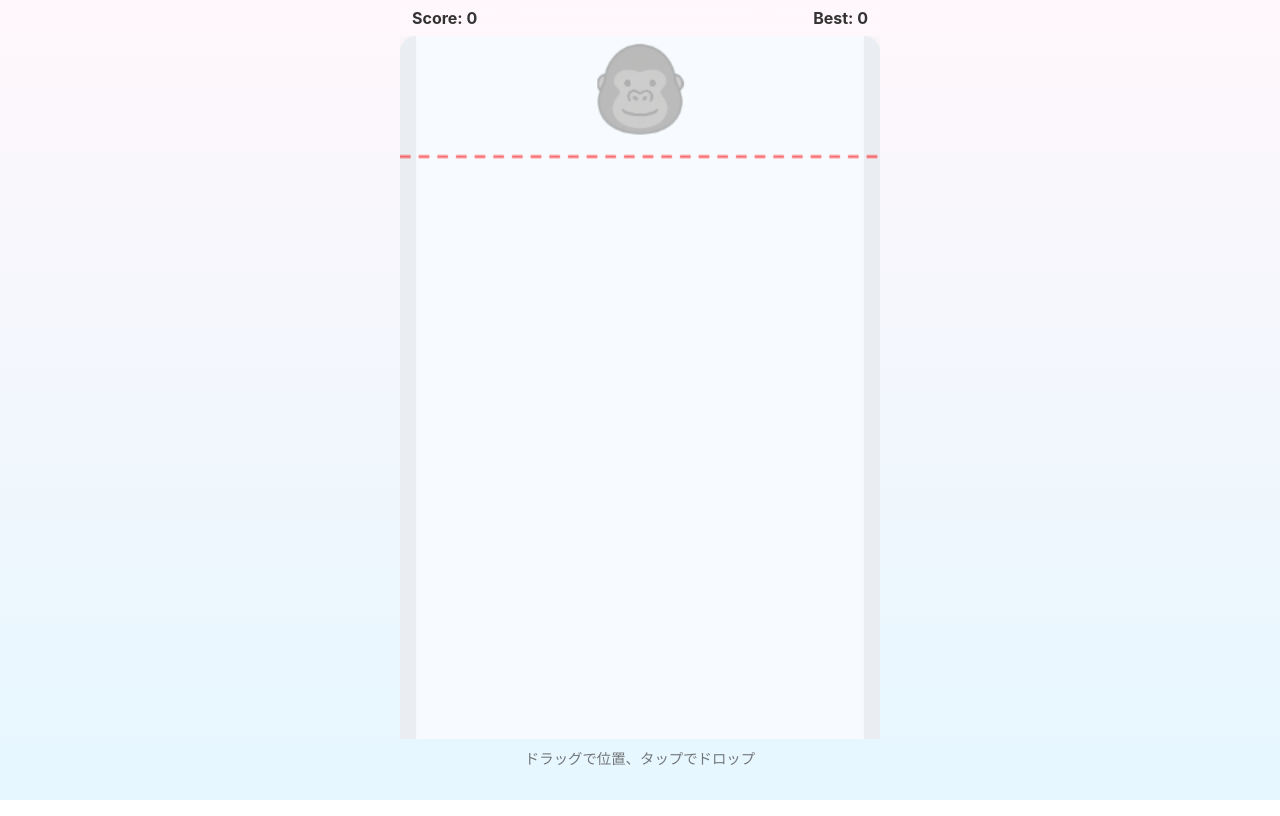
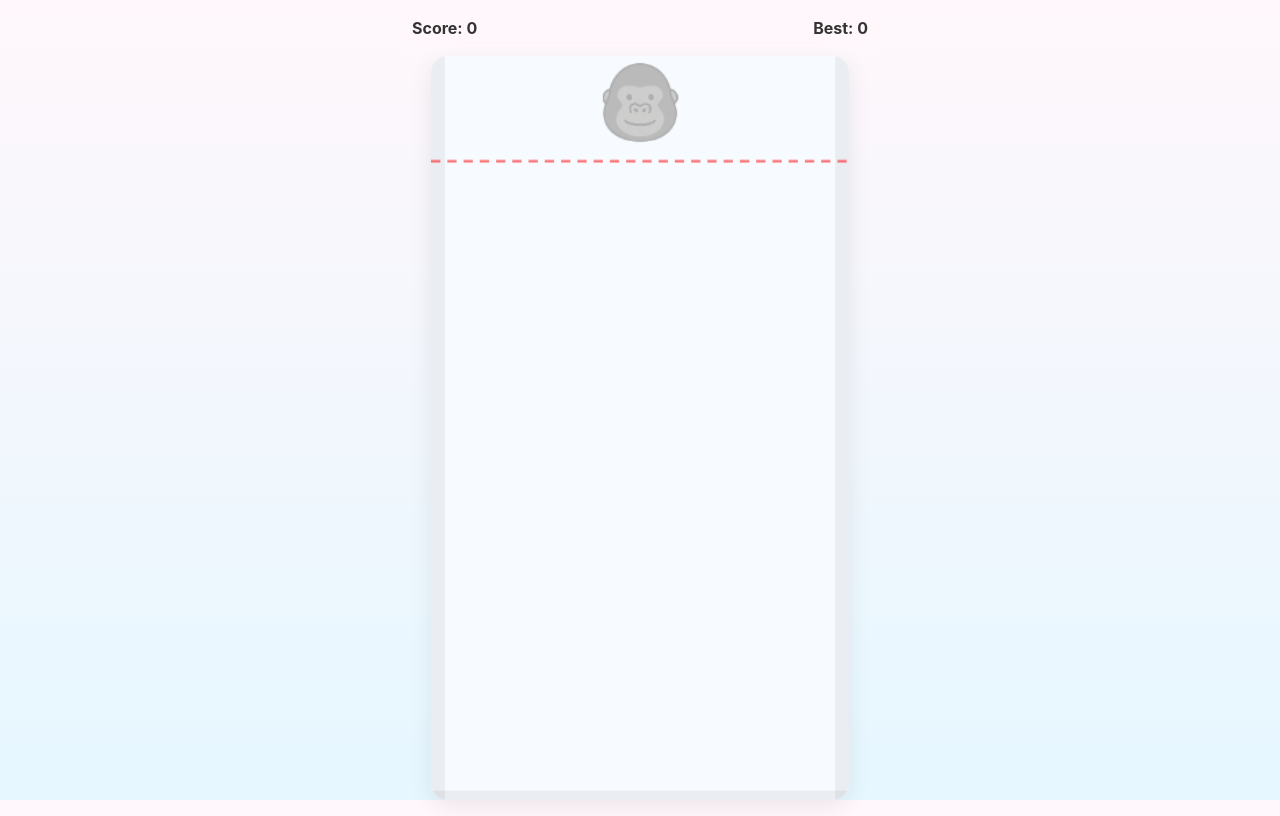
Before and after one commit to Take244/suika_like, a plain HTML site: page index.html in a window 1280 px wide. Drawn offline with Linux system fonts and the light colour scheme.

Commit message:
高さ調整２

```diff
--- a/index.html
+++ b/index.html
@@ -25,7 +25,7 @@
         </div>
       </main>
 
-      <footer class="tips">ドラッグで位置、タップでドロップ</footer>
+
     </div>
 
     <script src="./main.js"></script>
--- a/style.css
+++ b/style.css
@@ -4,6 +4,7 @@
   --primary:#ff77aa;
   --accent:#77c4ff;
   --text:#333;
+  --hud-h: 56px; /* 固定ヘッダー高さ */
 }
 *{box-sizing:border-box}
 html,body{height:100%}
@@ -11,25 +12,20 @@ body{
   margin:0; font-family: -apple-system, BlinkMacSystemFont, 'Helvetica Neue', Arial, 'Segoe UI', Roboto, 'Noto Sans JP', sans-serif;
   color:var(--text);
   background: linear-gradient(180deg, var(--bg1), var(--bg2));
+  overflow:hidden; /* スクロールなしで全体を収める */
 }
-#app{
-  max-width: 480px; margin: 0 auto;
-  height: 100dvh; /* iOS Safariでも有効な動的vh */
-  display: grid; grid-template-rows: auto 1fr auto;
-  padding: env(safe-area-inset-top) env(safe-area-inset-right) env(safe-area-inset-bottom) env(safe-area-inset-left);
-}
+#app{ max-width: 480px; margin: 0 auto; padding: env(safe-area-inset-top) env(safe-area-inset-right) env(safe-area-inset-bottom) env(safe-area-inset-left); }
 .hud{
   display:flex; align-items:center; justify-content:space-between; gap:.5rem;
-  padding:.5rem .75rem; position:sticky; top:0; backdrop-filter:saturate(1.2) blur(6px);
+  height: var(--hud-h);
+  padding: .25rem .75rem; position:sticky; top:0; backdrop-filter:saturate(1.2) blur(6px);
 }
 .score,.highscore{ font-weight:700; }
 .nextbox{
   padding:.25rem .5rem; border:2px dashed var(--primary); border-radius:8px; color:var(--primary); font-weight:700;
 }
-.game-wrap{ position:relative; width:100%; height:100%; display:grid; place-items:center; overflow:hidden; }
-#game{
-  width:100%; height:auto; max-height:100%; aspect-ratio: 360 / 640;
-  display:block; background: #fff; border-radius: 16px; box-shadow: 0 6px 24px rgba(0,0,0,.08);
+.game-wrap{ position:relative; width:100%; height: calc(100vh - var(--hud-h) - env(safe-area-inset-top) - env(safe-area-inset-bottom)); display:grid; place-items:center; }
+#game{ height:100%; width:auto; max-width:100%; display:block; background: #fff; border-radius: 16px; box-shadow: 0 6px 24px rgba(0,0,0,.08);
   touch-action: none;
 }
 .overlay{ position:absolute; inset:0; display:grid; place-items:center; background: rgba(0,0,0,.25); }
@@ -38,7 +34,7 @@ body{
 .panel h1{ margin:.25rem 0 .5rem; font-size:1.6rem; }
 .panel button{ appearance:none; border:none; background:var(--primary); color:#fff; font-weight:800; padding:.75rem 1.25rem; border-radius:12px; box-shadow:0 6px 0 #e05585; cursor:pointer; }
 .panel button:active{ transform:translateY(2px); box-shadow:0 4px 0 #e05585; }
-.tips{ text-align:center; opacity:.65; font-size:.9rem; padding:.5rem 0 1rem; }
+
 
 @media (min-width: 480px){
   #app{ padding-bottom: 1rem; }
```
